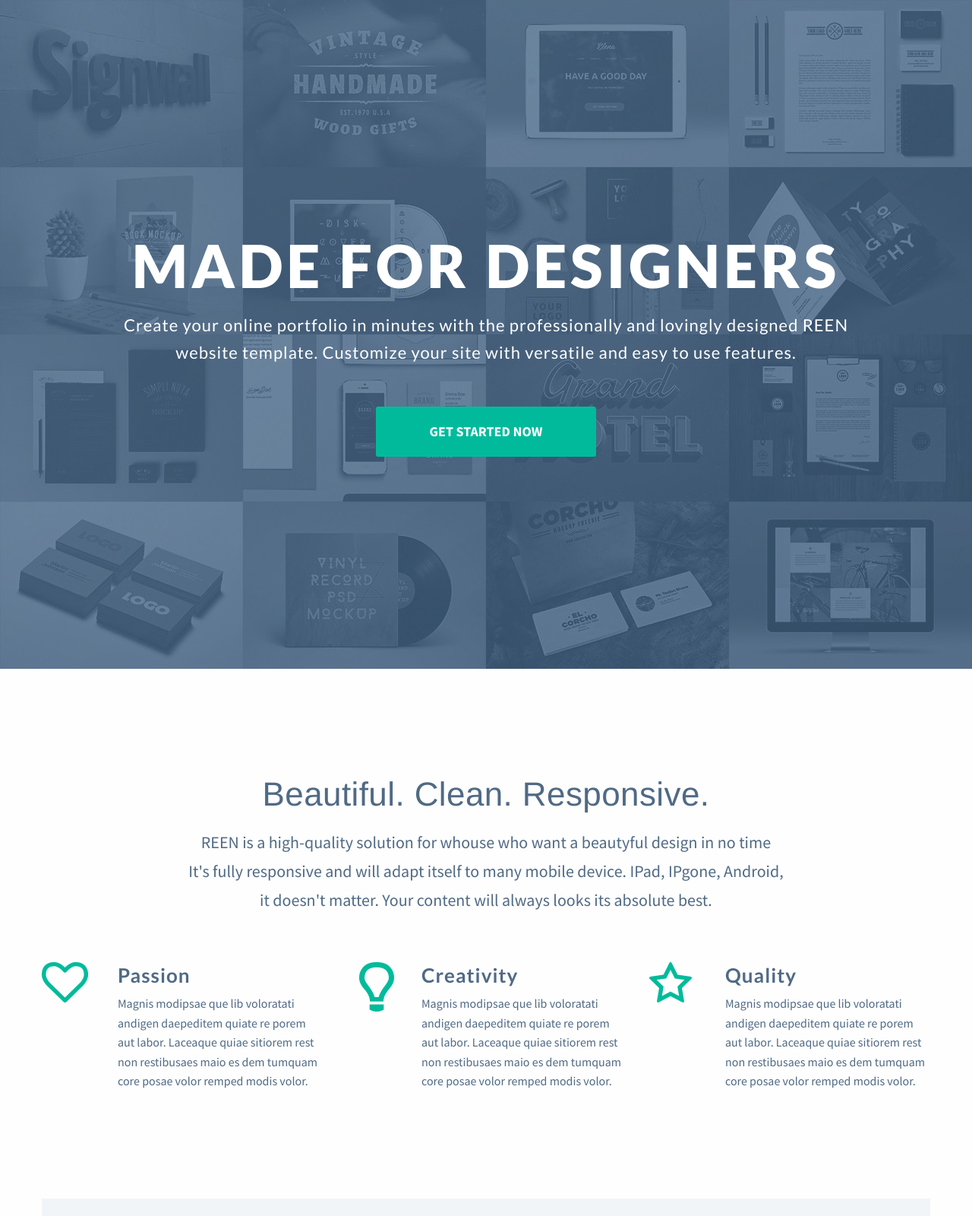
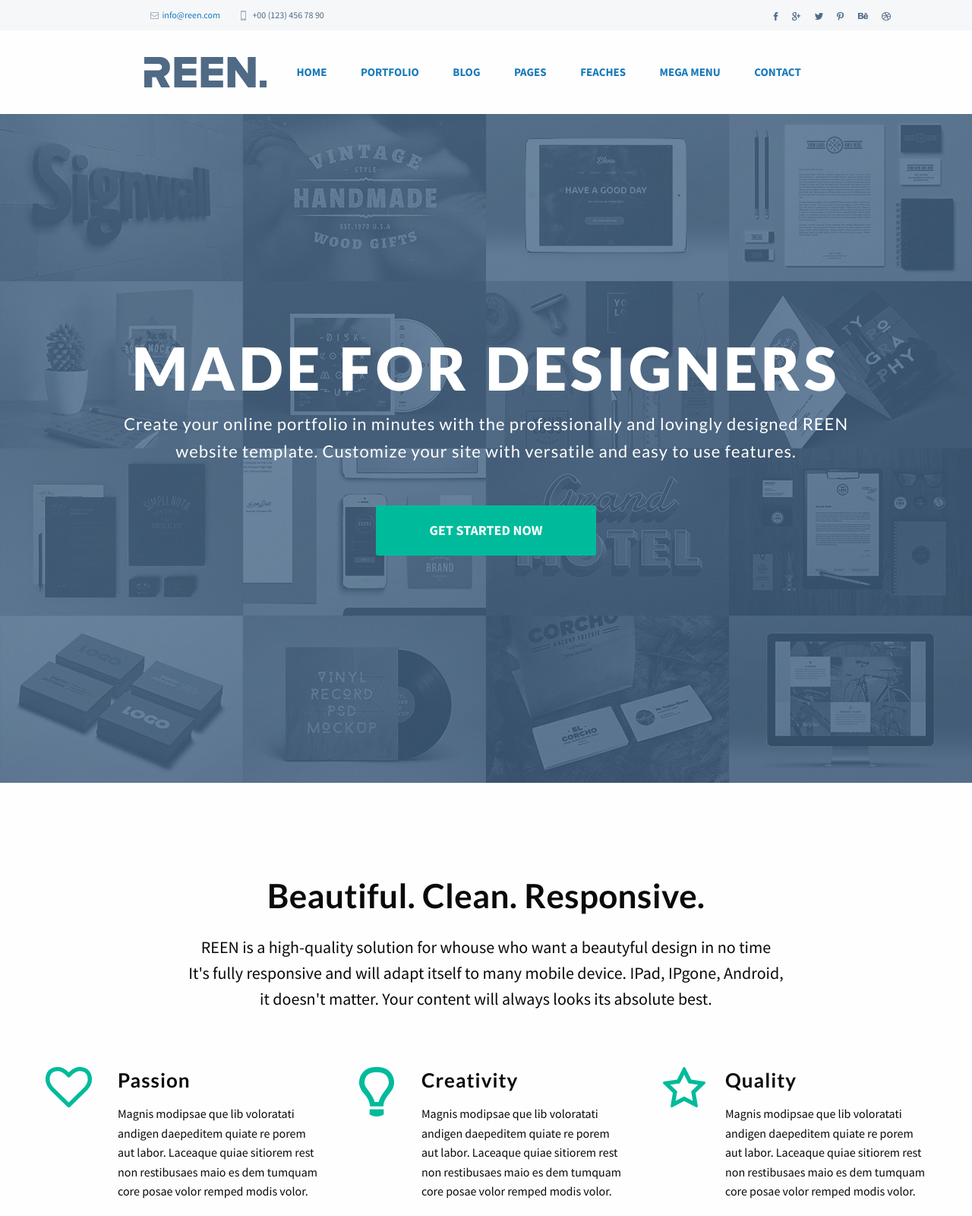
Before and after one commit to ASTeterin/lab_4_2, a plain HTML site: page 6_1/index.html in a window 1280 px wide. Shown: the top 1600 px of the page at 76% size. Drawn offline with Linux system fonts and the light colour scheme.

Commit message:
в 5.2 решена проблема с адаптивностью модального окна. в 6.1. продолжена разработка верхнего меню

```diff
--- a/5_2/css/main.css
+++ b/5_2/css/main.css
@@ -3,6 +3,11 @@
     margin: 0 auto;
     max-width: 1000px;
     font-size: 0;
+}
+
+.menu_hamburger
+{
+    display: none;
 }
 
 .menu a
@@ -395,7 +400,7 @@ form
     text-align: center;
 }
 
-.popup h2
+.write_me_header
 {
     margin-left: 60px;
     margin-top: 42px;
@@ -407,6 +412,7 @@ form
     font-weight: 600;
     display: block;
     float: left;
+    max-width: 250px;
 }
 
 
@@ -459,10 +465,9 @@ form
     background-image: url("../images/exit_icon.png");
     background-repeat: no-repeat;
     display: block;
-    float: left;
-    padding: 20px 20px;
-    margin-left: 47%;
-    margin-top: 32px;
+    float: right;
+    background-position: 5px 30px;
+    padding: 40px 30px;
 }
 
 input[type="text"]
@@ -606,7 +611,6 @@ input[type="submit"]
 
 @media screen and (max-width: 1280px) and (min-width: 640px)
 {
-
     .first_film
     {
         width: 43%;
@@ -615,15 +619,13 @@ input[type="submit"]
         margin-bottom: 3%;
     }
 
-
     .second_film
     {
         width: 43%;
-        margin-right: 3%;
-        margin-left: 4%;
+        margin-right: 4%;
+        margin-left: 3%;
         margin-bottom: 3%;
     }
-
 
     .third_film
     {
@@ -650,18 +652,189 @@ input[type="submit"]
         width: 100%;
         height: auto;
     }
+
+    .my_films_block h2
+    {
+        margin-left: 5%;
+    }
+}
+
+@media screen and (max-width: 900px)
+{
+    .content .left_part,
+    .content .right_part
+    {
+        margin-top: 200px;
+    }
+
+    body
+    {
+        background-size: 1800px;
+    }
+
+}
+
+@media screen and (max-width: 800px)
+{
+    body
+    {
+        background-size: 1700px;
+    }
+
+    .content .left_part,
+    .content .right_part
+    {
+        margin-top: 200px;
+    }
+
+    blockquote
+    {
+        font-size: 26px;
+        line-height: 36px;
+    }
+
+    .autor
+    {
+        line-height: 36px;
+        font-size: 16px;
+    }
+}
+
+
+@media screen and (max-width: 640px)
+{
+    .about_me_item,
+    .my_films_item,
+    .hobby_item
+    {
+        display: none;
+        padding-right: 10px;
+    }
+
+    .menu_hamburger
+    {
+        display: block;
+        background-image: url("../images/hamburger.png");
+        background-repeat: no-repeat;
+        background-position: 97% 50%;
+        background-size: 50px;
+        padding: 25px 20px;
+    }
+
+    .content .right_part,
+    .content .left_part
+    {
+        margin-top: 180px;
+    }
+
+    .my_films_block,
+    .advansed_film_block
+    {
+        width: 90%;
+        margin: 30px auto;
+    }
+
+    .my_films_block h2
+    {
+        display: block;
+        width: 90%;
+        margin: 30px auto;
+    }
+
+    .first_film,
+    .second_film,
+    .third_film,
+    .fourth_film
+    {
+        width: 90%;
+        margin: 0 auto;
+        float: none;
+    }
+
+    .my_films_block p,
+    .advansed_film_block p
+    {
+        margin-bottom: 20px;
+    }
+
+    .my_films_block img,
+    .advansed_film_block img
+    {
+        width: 100%;
+        height: auto;
+    }
+
+    body
+    {
+        background-position: 0 50px;
+        background-size: 1500px;
+    }
+
+    blockquote
+    {
+        font-size: 24px;
+        line-height: 34px;
+    }
+
+    .autor
+    {
+        line-height: 34px;
+        font-size: 14px;
+    }
+
+    .my_films_block h2
+    {
+        margin-top: 40px;
+    }
+
+    .feedback_writeme .line
+    {
+        display: none;
+    }
+
+    .feedback_header
+    {
+        width: 100%;
+        float: none;
+        max-width: 100%;
+    }
+
+    textarea
+    {
+        width: 87%;
+        margin-left: 2.5%;
+
+    }
+
+    input[type="text"]
+    {
+        width: 90%;
+        margin-left: 2.5%;
+    }
+
+    select
+    {
+        width: 94%;
+        margin-left: 2%;
+    }
 }
 
 @media screen and (max-width: 570px)
 {
+    .menu
+    {
+        float: none;
+    }
+
     .content .left_part
     {
         float: none;
         width: 80%;
         margin: 0 auto;
+        margin-top: 150px;
+    }
 
-    }
-    .right_part
+    .content .right_part
     {
         float: none;
         width: 80%;
@@ -702,116 +875,3 @@ input[type="submit"]
         width: 90%;
     }
 }
-
-@media screen and (max-width: 900px)
-{
-    .content .left_part
-    {
-        margin-top: 250px;
-    }
-}
-
-@media screen and (max-width: 640px)
-{
-    .about_me_item, .my_films_item, .hobby_item
-    {
-        display: block;
-        padding-right: 10px;
-    }
-
-    .about_me_item
-    {
-        width: 85px;
-    }
-
-    .my_films_item
-    {
-        width: 180px;
-    }
-
-    .hobby_item
-    {
-        width: 105px;
-    }
-
-    .my_films_block,
-    .advansed_film_block
-    {
-        width: 90%;
-        margin: 30px auto;
-    }
-
-    .first_film,
-    .second_film,
-    .third_film,
-    .fourth_film
-    {
-        width: 90%;
-        margin: 0 auto;
-        float: none;
-    }
-
-    img
-    {
-        width: 100%;
-        height: auto;
-    }
-
-    body
-    {
-        background-position: 0 150px;
-        background-size: 1500px;
-    }
-
-    .content
-    {
-        margin-top: -50px;
-    }
-
-    blockquote
-    {
-        font-size: 24px;
-        line-height: 34px;
-    }
-
-    .autor
-    {
-        line-height: 34px;
-        font-size: 14px;
-    }
-
-    .my_films_block h2
-    h2
-    {
-        margin-top: 40px;
-    }
-
-    .feedback_writeme .line
-    {
-        display: none;
-    }
-
-    .feedback_header
-    {
-        width: 90%;
-    }
-
-    textarea
-    {
-        width: 85%;
-        margin-left: 2.5%;
-
-    }
-
-    input[type="text"]
-    {
-        width: 90%;
-        margin-left: 2.5%;
-    }
-
-    select
-    {
-        width: 95%;
-        margin-left: 2%;
-    }
-}
--- a/6_1/css/main.css
+++ b/6_1/css/main.css
@@ -4,7 +4,84 @@
     color: #506a85;
 }
 
-.central_background
+.under_header
+{
+    background-color: #f5f7f9;
+    height: 40px;
+    font-size: 12px;
+    color: rgb(80,106,133);
+    font-family: "Source Sans Pro";
+}
+
+.email_in_header
+{
+    background-image: url("../img/icon-mail-1.png");
+    background-repeat: no-repeat;
+    background-position: center left;
+    display: inline-block;
+    line-height: 40px;
+    margin-left: 15.5%;
+    padding-left: 15px;
+}
+
+.phone_in_header
+{
+    background-image: url("../img/icon-mobile.png");
+    background-repeat: no-repeat;
+    background-position: center left;
+    display: inline-block;
+    line-height: 40px;
+    margin-left: 25px;
+    padding-left: 15px;
+}
+
+.social
+{
+    display: inline-block;
+    margin-left: 46%;
+}
+
+.social a
+{
+    margin-right: 16px;
+}
+
+.email_in_header:hover
+{
+    color: rgb(80,106,133);
+}
+
+.header
+{
+    height: 110px;
+    background-image: url("../img/logo_dark.png");
+    background-repeat: no-repeat;
+    background-position: 17% center;
+}
+
+.header ul
+{
+    margin: 0;
+    margin-left: 30.5%;
+    line-height: 110px;
+}
+
+.header li
+{
+    display: inline;
+    margin-right: 40px;
+    font-size: 15px;
+    color: rgb(80,106,133);
+    font-family: "Source Sans Pro";
+    font-weight: bold;
+}
+
+.header a:hover
+{
+    color: rgb(100,106,133);
+}
+
+.top
 {
     background-image: url("../img/background.jpg");
     background-repeat: no-repeat;
@@ -12,16 +89,15 @@
 
 
 
-.central_block
+.top_block
 {
     text-align: center;
 }
 
-.central_block h1
+.top_block h1
 {
-    margin-top: 315px;
-    margin-bottom: 35px;
-
+    margin-top: 300px;
+    margin-bottom: 30px;
     font-size: 78px;
     letter-spacing: 5px;
     line-height: 68px;
@@ -30,7 +106,7 @@
     font-weight: 900;
 }
 
-.central_block p
+.top_block p
 {
     font-size: 22px;
     letter-spacing: 1px;
@@ -45,7 +121,7 @@
     background-color: #00bb9b;
     border-radius: 3px;
     margin-top: 45px;
-    margin-bottom: 400px;
+    margin-bottom: 403px;
     padding: 23px 70px;
 }
 
@@ -62,19 +138,16 @@
 .destination
 {
     height: 170px;
-    margin-bottom: 95px;
+    margin-bottom: 100px;
     text-align: center;
 
 }
 
 .destination p
 {
-    //font-size: 19px;
-    //letter-spacing: 1px;
-    //line-height: 27px;
     font-family: "Source Sans Pro";
     font-size: 22px;
-    line-height: 22px;
+    line-height: 18px;
     font-weight: 500;
 }
 
@@ -83,13 +156,19 @@
     font-size: 44px;
     letter-spacing: 0.4px;
     line-height: 88px;
-    font-weight: 500;
+    font-weight: 600;
+    font-family: "Lato";
     text-align: center;
+    margin-bottom: 15px;
 }
 
 .property
 {
-    margin-bottom: 125px;
+    margin-bottom: 110px;
+    font-family: "Source Sans Pro";
+    font-size: 16px;
+    line-height: 18px;
+    font-weight: 500;
 }
 
 .property h3
@@ -99,32 +178,48 @@
     line-height: 34px;
     font-family: "Lato";
     font-weight: bold;
+    margin-bottom: 15px;
 }
 
-.property .central_img
+.property img
 {
     margin-left: 18px;
 }
 
-.another_background
+.property .first_img
+{
+    margin-left: 5px;
+}
+
+.last_works_background
 {
     background-color: #f1f5f7;
     text-align: center;
-    padding-top: 50px;
+    padding-top: 120px;
+    margin: 0 auto;
+    color: rgb(80,106,133);
 }
 
-.another_background::before
+.last_works_block h2
 {
-    background-color: #f1f5f7;
+    letter-spacing: 0.5px;
+    font-size: 44px;
+    letter-spacing: 0.3px;
+    line-height: 54px;
+
+    font-family: "Lato";
+    font-weight: bold;
+    margin-bottom: 20px;
 }
 
-.another_background h2
+.last_works_block p
 {
-    font-size: 42px;
-    letter-spacing: 0.5px;
-    line-height: 84px;
-    font-weight: 600;
+    font-family: "Source Sans Pro";
+    font-size: 36px;
+    line-height: 18px;
+    font-weight: 500;
 }
+
 
 .sample_work_title
 {
@@ -137,10 +232,8 @@
 .sample_work_title h4
 {
     font-size: 20px;
-    //letter-spacing: px;
     line-height: 26px;
     font-weight: 600;
-    //margin-bottom: 15px;
 }
 
 .indicators
@@ -148,7 +241,6 @@
     background: url("../img/indicators1.png") no-repeat 50% 230px;
     height: 380px;
     margin-top: 80px;
-
 }
 
 .suggest_try
@@ -174,7 +266,7 @@
     border-radius: 3px;
 }
 
-.another_background p,
+.last_works_background p,
 .suggest_try p
 {
     font-size: 19px;
@@ -187,10 +279,8 @@
 {
     background-color: #2f3f51;
     height: 365px;
-    padding-top: 75px;
+    padding-top: 70px;
     border: 0px solid rgb(21,169,139);
-    //position: absolute;
-    //width: 1920px;
 }
 
 .footer h3
@@ -205,13 +295,18 @@
 }
 
 .footer p,
-ul
+.footer ul
 {
     font-family: "Source Sans Pro";
     font-size: 14px;
     font-weight: 600;
     color: #a3b1bf;
     margin-top: 18px;
+}
+
+.footer li
+{
+    vertical-align: middle;
 }
 
 .logo
@@ -267,7 +362,7 @@ li.email_address
     margin-top: 18px;
 }
 
-.under_footer
+.after_footer
 {
     height: 85px;
     background-color: #273545;
--- a/6_1/index.html
+++ b/6_1/index.html
@@ -10,22 +10,48 @@
         <link rel="stylesheet" href="css/app.css">
         <link rel="stylesheet" href="css/main.css">
     </head>
-  <body class="central_background">
+    <body>
+        <div class="under_header">
+            <a htef="#" class="email_in_header">info@reen.com</a>
+            <span class="phone_in_header">+00 (123) 456 78 90</span>
+            <div class="social">
+                <a href="#"><img src="img/icon-s-facebook.png"></a>
+                <a href="#"><img src="img/icon-s-gplus.png"></a>
+                <a href="#"><img src="img/icon-s-twitter.png"></a>
+                <a href="#"><img src="img/icon-s-pinterest.png"></a>
+                <a href="#"><img src="img/icon-s-behance.png"></a>
+                <a href="#"><img src="img/icon-s-dribbble.png"></a>
+            </div>
+        </div>
+        <div class="header">
+            <ul>
+                <li><a href="#">HOME</a></li>
+                <li><a href="#">PORTFOLIO</a></li>
+                <li><a href="#">BLOG</a></li>
+                <li><a href="#">PAGES</a></li>
+                <li><a href="#">FEACHES</a></li>
+                <li><a href="#">MEGA MENU</a></li>
+                <li><a href="#">CONTACT</a></li>
+
+            </ul>
+
+        </div>
+        <div class="top">
             <div class="grid-container text_options">
                 <div class="grid-x grid-padding-x">
-
-            <div class="large-10 cell large-offset-1 central_block">
+                    <div class="large-10 cell large-offset-1 top_block">
                         <h1>MADE FOR DESIGNERS</h1>
                         <p>Create your online portfolio in minutes with the professionally and lovingly designed REEN</p>
                         <p>website template. Customize your site with versatile and easy to use features.</p>
                             <a href="#" class="button start_button">
                                 <span class="button_title">GET STARTED NOW</span>
                             </a>
-
+                    </div>
+                </div>
+            </div>
         </div>
 
-        </div>
-
+        <div class="grid-container">
             <div class="grid-x destination">
                 <div class="large-8 large-offset-2 cell">
                     <h2 >Beautiful. Clean. Responsive.</h2>
@@ -36,19 +62,18 @@
                     <p>it doesn't matter. Your content will always looks its absolute best.</p>
                 </div>
             </div>
-
             <div class="grid-x grid-padding-x property">
                 <div class="large-12 small-1 cell">
                     <div class="grid-x grid-padding-x">
                         <div class="large-1 cell">
-                        <img src="img/icon-heart-empty-1.png" alt="heart">
+                            <img class="first_img" src="img/icon-heart-empty-1.png" alt="heart">
                         </div>
                         <div class="large-3 medium-3 cell">
                             <h3>Passion</h3>
                             <p>Magnis modipsae que lib voloratati andigen daepeditem quiate re porem aut labor. Laceaque quiae sitiorem rest non restibusaes maio es dem tumquam core posae volor remped modis volor.</p>
                         </div>
                         <div class="large-1 cell">
-                        <img class="central_img" src="img/icon-lamp.png" alt="lamp">
+                            <img src="img/icon-lamp.png" alt="lamp">
                         </div>
                         <div class="large-3 medium-3 cell">
                             <h3>Creativity</h3>
@@ -64,8 +89,11 @@
                     </div>
                 </div>
             </div>
+        </div>
 
-        <div class="grid-x another_background">
+        <div class="last_works_background">
+            <div class="grid-container">
+                <div class="grid-x">
                     <div class="large-8 large-offset-2 cell last_works_block">
                         <h2>Check out our latest works</h2>
                         <p>Magnis modipsae que voloratati andigen daepeditem quiate re porem aut labor.</p>
@@ -100,10 +128,11 @@
                         <div class="cell large-3">
                             <img src="/img/signvall.png" alt="signwall">
                         </div>
-
                     </div>
-
                 </div>
+            </div>
+        </div>
+        <div class="grid-container">
             <div class="grid-x grid-margin-x suggest_try">
                     <div class="cell large-8 large-offset-2">
                         <h2>Want to work with us?</h2>
@@ -113,8 +142,11 @@
                         </a>
                     </div>
             </div>
+        </div>
 
-        <div class="grid-x grid-margin-x footer">
+        <div class="footer">
+            <div class="grid-container">
+                <div class="grid-x grid-margin-x">
                     <div class="cell large-3">
                         <h3>WHO WE ARE</h3>
                         <img class="logo" src="img/logo.png" alt="logo">
@@ -150,7 +182,7 @@
                         <p>Conecus iure posae volor remped modis aut lor volor accabora incim resto explabo.</p>
                         <div class="grid-x grid-margin-x">
                             <div class="cell large-12 subscribe_block">
-                            <div class="grid-x grid-margin-x">
+                                <div class="grid-x grid-margin-x subscribe_background">
                                     <div class="cell large-6">
                                         <p>info@fuviz.com</p>
                                     </div>
@@ -164,14 +196,15 @@
                             </div>
                         </div>
                     </div>
-
                 </div>
-        <div class="under_footer">
-
             </div>
-
         </div>
-
+        <div class="after_footer">
+            <div class="grid-container">
+                <div class="grid-x grid-margin-x">
+                </div>
+            </div>
+        </div>
     <script src="js/vendor/jquery.js"></script>
     <script src="js/vendor/what-input.js"></script>
     <script src="js/vendor/foundation.js"></script>
```
Also changed, not shown: 5_2/index.html (+4 -2 lines), 5_2/images/hamburger.png (added), 6_1/img/icon-s-behance.png (added), 6_1/img/icon-s-dribbble.png (added), 6_1/img/icon-s-facebook.png (added), 6_1/img/icon-s-gplus.png (added), 6_1/img/icon-s-pinterest.png (added), 6_1/img/icon-s-twitter.png (added), 6_1/img/logo_dark.png (added). Lines whose indentation alone changed are shown as unchanged.
